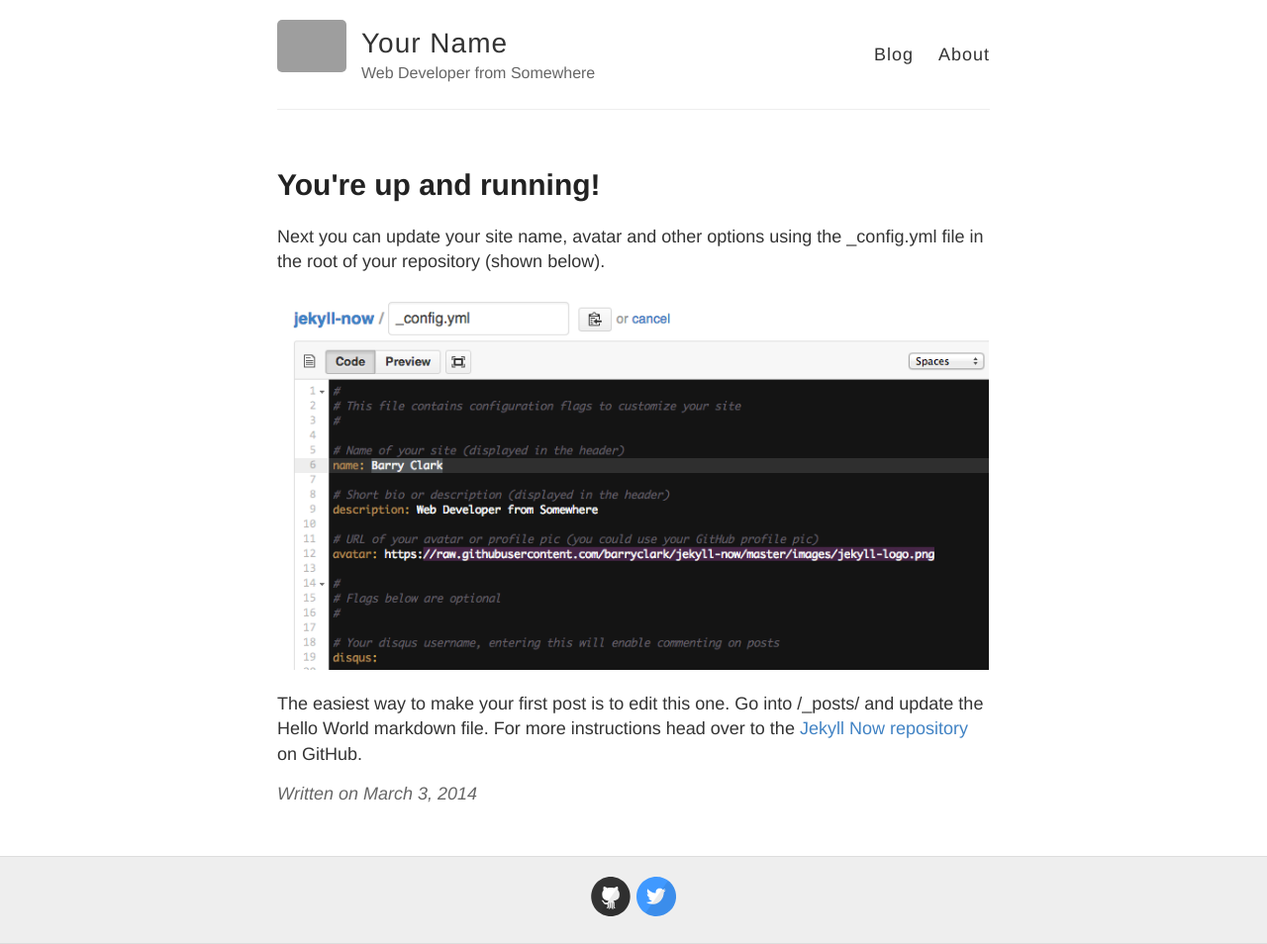
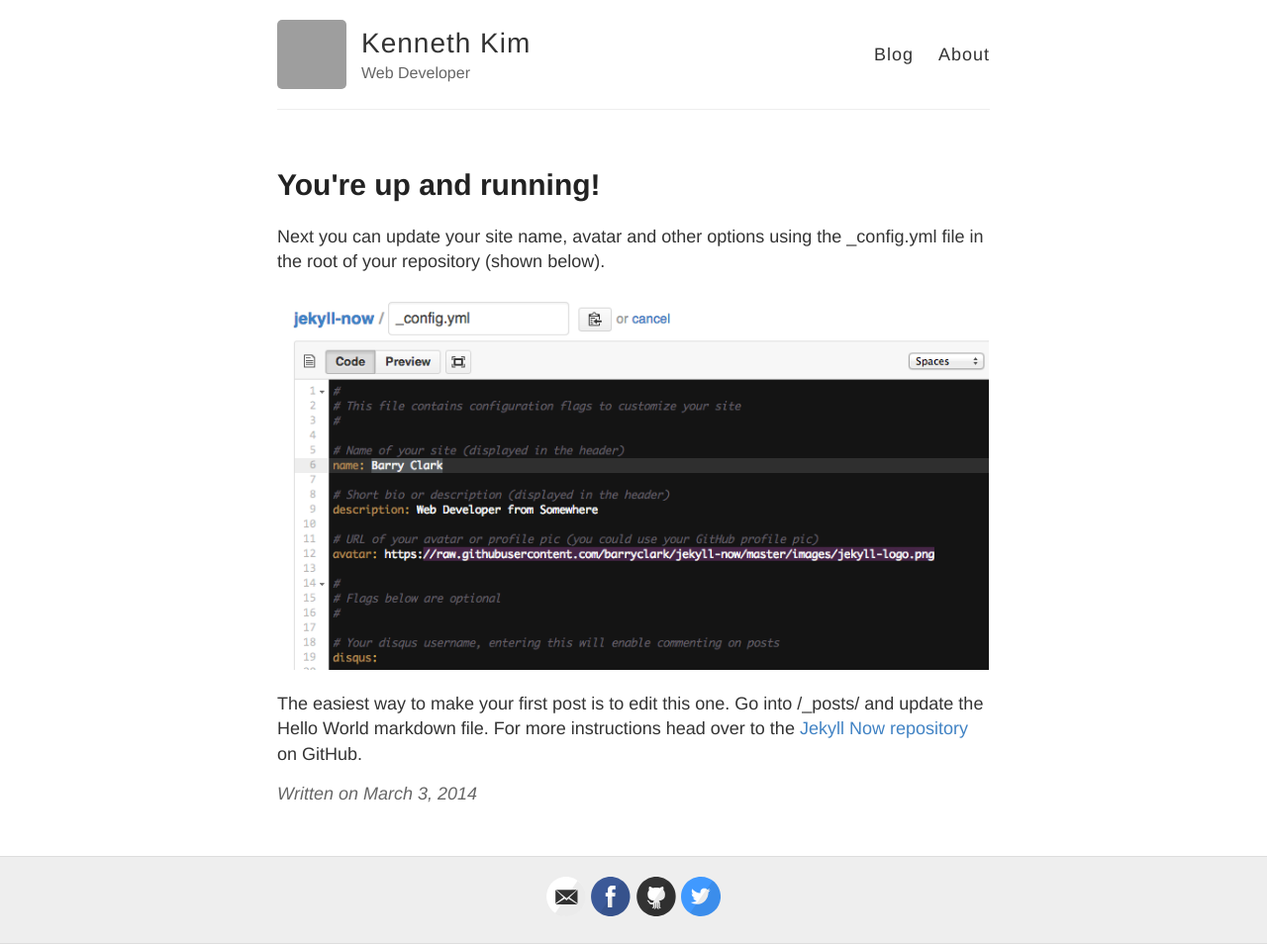
Before and after one commit to koreankenneth/koreankenneth.github.io, a Jekyll site: the page built from _posts/2014-3-3-Hello-World.md, in a window 1280 px wide. Shown: the whole page at 99% size. Built offline with Jekyll 4.4.1, drawn with Linux system fonts in a browser that asks for light colours; grey boxes are pictures that could not be loaded.

Commit message:
profile update

```diff
--- a/_config.yml
+++ b/_config.yml
@@ -3,13 +3,13 @@
 #
 
 # Name of your site (displayed in the header)
-name: Your Name
+name: Kenneth Kim
 
 # Short bio or description (displayed in the header)
-description: Web Developer from Somewhere
+description: Web Developer
 
 # URL of your avatar or profile pic (you could use your GitHub profile pic)
-avatar: https://raw.githubusercontent.com/barryclark/jekyll-now/master/images/jekyll-logo.png
+avatar: https://avatars0.githubusercontent.com/u/47315853?s=400&v=4
 
 #
 # Flags below are optional
@@ -18,15 +18,15 @@ avatar: https://raw.githubusercontent.com/barryclark/jekyll-now/master/images/je
 # Includes an icon in the footer for each username you enter
 footer-links:
   dribbble:
-  email:
-  facebook:
+  email: koreankenneth@gmail.com
+  facebook: koreankenneth
   flickr:
-  github: barryclark/jekyll-now
+  github: koreankenneth
   instagram:
   linkedin:
   pinterest:
   rss: # just type anything here for a working RSS icon
-  twitter: jekyllrb
+  twitter: koreankenneth
   stackoverflow: # your stackoverflow profile, e.g. "users/50476/bart-kiers"
   youtube: # channel/<your_long_string> or user/<user-name>
   googleplus: # anything in your profile username that comes after plus.google.com/
```
